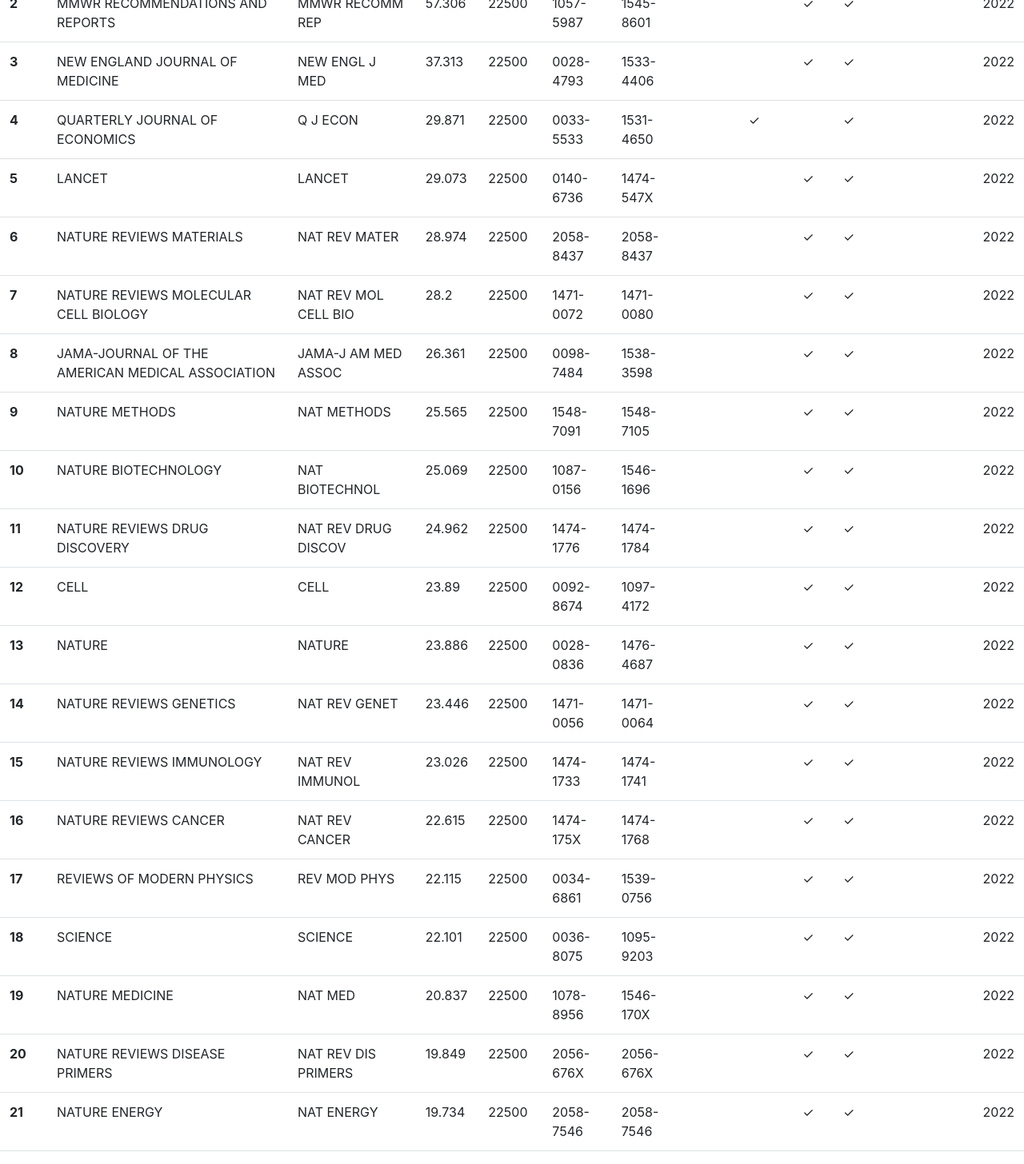
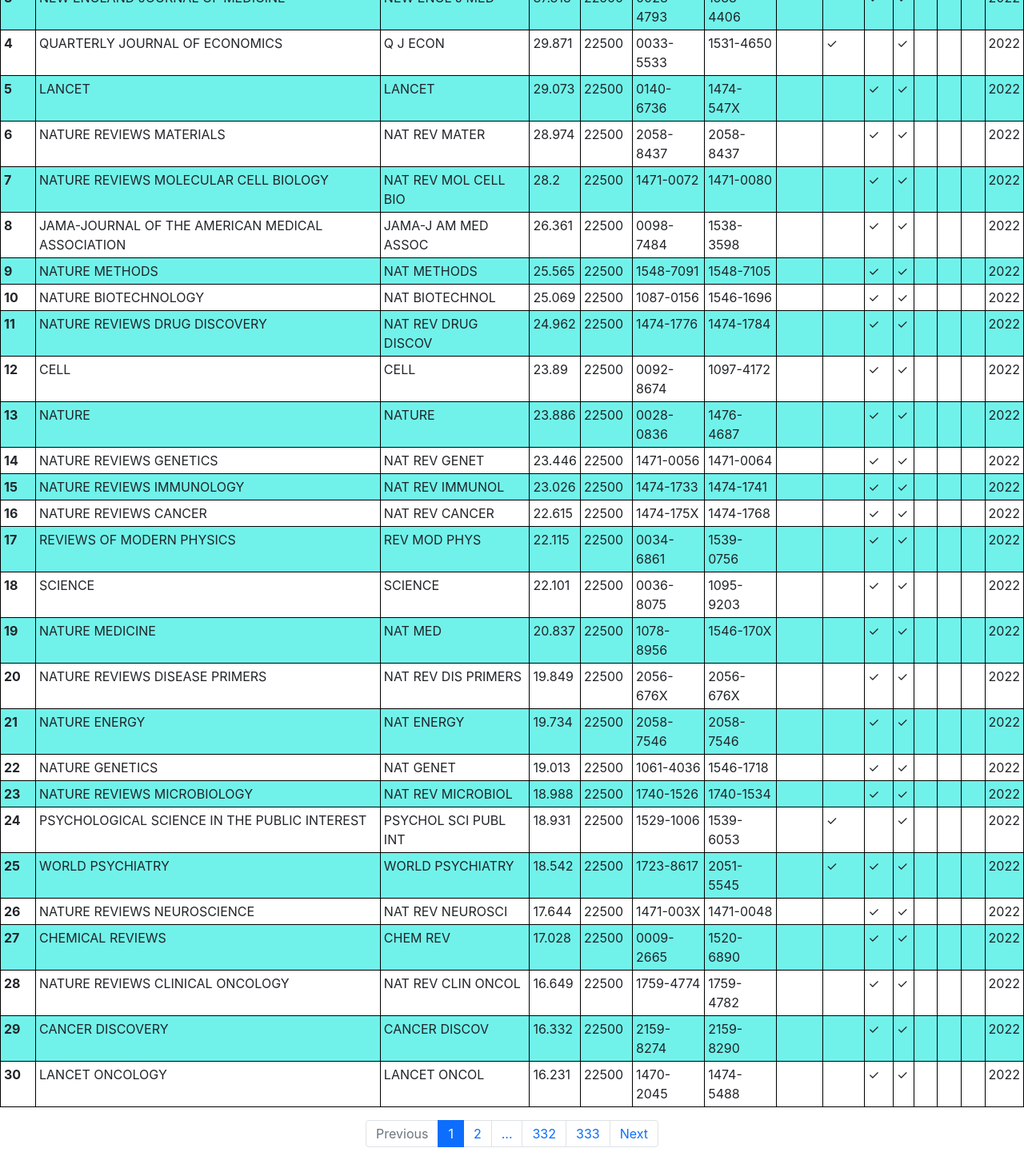
Before and after one commit to rasitozgun/excelDataDisplay, a React (Create React App) app: page / in a window 1280 px wide. Shown: the part 260-1716 px from the top of the page at 80% size. Built offline with nearby package versions, Linux system fonts and the light colour scheme.

Commit message:
pagination and css

```diff
--- a/package.json
+++ b/package.json
@@ -13,7 +13,9 @@
     "papaparse": "^5.3.2",
     "react": "^18.2.0",
     "react-dom": "^18.2.0",
+    "react-paginate": "^8.1.4",
     "react-search-box": "^2.3.0",
+    "simple-react-pagination": "^1.0.5",
     "web-vitals": "^2.1.4",
     "xlsx": "^0.18.5"
   },
--- a/public/index.html
+++ b/public/index.html
@@ -10,6 +10,8 @@
   <link rel="apple-touch-icon" href="%PUBLIC_URL%/logo192.png" />
   <link rel="stylesheet" href="https://cdn.jsdelivr.net/npm/bootstrap@4.3.1/dist/css/bootstrap.min.css"
     integrity="sha384-ggOyR0iXCbMQv3Xipma34MD+dH/1fQ784/j6cY/iJTQUOhcWr7x9JvoRxT2MZw1T" crossorigin="anonymous">
+  <link href="https://cdn.jsdelivr.net/npm/bootstrap@5.1.3/dist/css/bootstrap.min.css" rel="stylesheet"
+    integrity="sha384-1BmE4kWBq78iYhFldvKuhfTAU6auU8tT94WrHftjDbrCEXSU1oBoqyl2QvZ6jIW3" crossorigin="anonymous">
   <!--
       manifest.json provides metadata used when your web app is installed on a
       user's mobile device or desktop. See https://developers.google.com/web/fundamentals/web-app-manifest/
--- a/src/App.css
+++ b/src/App.css
@@ -1,4 +1,17 @@
 .table-hover tbody tr:hover td,
 .table-hover tbody tr:hover th {
-  background-color: yellow;
+  background-color: yellow !important;
 }
+
+.table-bordered > tbody > tr > td,
+.table-bordered > tbody > tr > th,
+.table-bordered > tfoot > tr > td,
+.table-bordered > tfoot > tr > th,
+.table-bordered > thead > tr > td,
+.table-bordered > thead > tr > th {
+  border: 1px solid black;
+}
+.table-striped > tbody > tr:nth-child(2n + 1) > td,
+.table-striped > tbody > tr:nth-child(2n + 1) > th {
+  background-color: rgb(118, 255, 246);
+}
--- a/src/App.js
+++ b/src/App.jsx
@@ -2,11 +2,15 @@
 import React, { useState, useEffect } from "react";
 import * as XLSX from "xlsx";
 import f from "./data/data.json";
+import ReactPaginate from "react-paginate";
 
 function App() {
   const [items, setItem] = useState([]);
   const [searchItem, setSearchItem] = useState([]);
   const [filterItem, setFilterItem] = useState("");
+  const [currentItemPage, setCurrentItemPage] = useState(1);
+  const postItemPerPage = 30;
+
   const rgx = new RegExp(/^\d{0,}.\d/gi);
   const regex = /[a-z]/g;
 
@@ -37,6 +41,12 @@
     });
   };
 
+  const lastPostIndex = currentItemPage * postItemPerPage;
+  const firstPostIndex = lastPostIndex - postItemPerPage;
+  const currentPosts = items.slice(firstPostIndex, lastPostIndex);
+
+  const totalPosts = Math.ceil(items.length / postItemPerPage);
+
   const handleFilter = (e) => {
     if (e.target.value === "") {
       setItem(searchItem);
@@ -52,6 +62,10 @@
       setItem(filterResult);
     }
     setFilterItem(e.target.value);
+  };
+
+  const handlePageClick = (data) => {
+    setCurrentItemPage(data.selected + 1);
   };
 
   return (
@@ -71,15 +85,15 @@
             type="search"
             value={filterItem}
             onInput={(e) => handleFilter(e)}
-            className="form-control"
+            className={"form-control justify-content-center"}
             placeholder="Search"
           />
         </div>
       </div>
       <br />
-      <table className="table table-hover">
+      <table className="table table-hover table-striped table-sm table-responsive-sm table-bordered">
         <thead>
-          <tr>
+          <tr className={"text-center"}>
             <th scope="col">SNO</th>
             <th scope="col">Başlık</th>
             <th scope="col">Kısa Başlık</th>
@@ -98,7 +112,7 @@
           </tr>
         </thead>
         <tbody>
-          {items.slice(0, 30).map((d) => (
+          {currentPosts.map((d) => (
             <tr key={d.Sno}>
               <th scope="row">{d.Sno}</th>
               <td>{d["Başlık"]}</td>
@@ -119,6 +133,25 @@
           ))}
         </tbody>
       </table>
+      <ReactPaginate
+        previousLabel={"Previous"}
+        nextLabel={"Next"}
+        breakLabel={"..."}
+        pageCount={totalPosts}
+        marginPagesDisplayed={2}
+        pageRangeDisplayed={2}
+        onPageChange={handlePageClick}
+        containerClassName={"pagination justify-content-center"}
+        pageClassName={"page-item"}
+        pageLinkClassName={"page-link"}
+        previousClassName={"page-item"}
+        previousLinkClassName={"page-link"}
+        nextClassName={"page-item"}
+        nextLinkClassName={"page-link"}
+        breakClassName={"page-item"}
+        breakLinkClassName={"page-link"}
+        activeClassName={"active"}
+      />
     </div>
   );
 }
```
Also changed, not shown: 1 other file (tests, documents, lock files or other folders).
